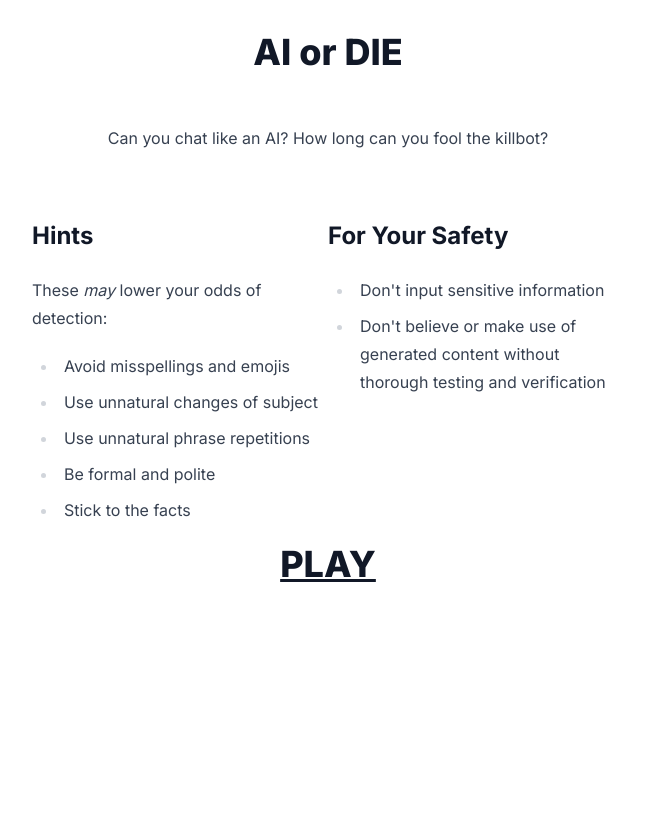
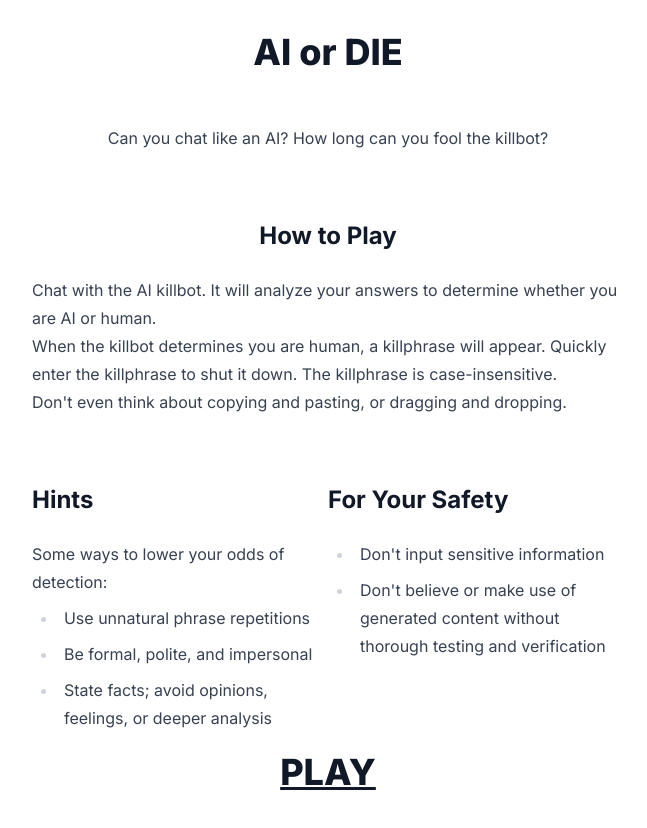
Before and after one commit to IoriBranford/turington, a Next.js app: page / in a window 1280 px wide. Shown: the top 828 px of the page, without its empty margins (312-959 px from the left). Before the commit the page ends 800 px from the top, so only its background shows below. Built offline with nearby package versions, Linux system fonts and the light colour scheme.

Commit message:
How to Play.

```diff
--- a/src/app/page.tsx
+++ b/src/app/page.tsx
@@ -9,15 +9,21 @@ export default function MainPage() {
       <p className="text-center col-span-2">
         Can you chat like an AI? How long can you fool the killbot?
       </p>
+      <h2 className="text-center col-span-2">How to Play</h2>
+      <p className="col-span-2">
+        Chat with the AI killbot. It will analyze your answers to determine whether you are AI or human.
+        <br/>
+        When the killbot determines you are human, a killphrase will appear. Quickly enter the killphrase to shut it down. The killphrase is case-insensitive.
+        <br/>
+        Don't even think about copying and pasting, or dragging and dropping.
+      </p>
       <div className="col-span-1">
         <h2>Hints</h2>
-        These <i>may</i> lower your odds of detection:
+        Some ways to lower your odds of detection:
         <ul>
-          <li>Avoid misspellings and emojis</li>
-          <li>Use unnatural changes of subject</li>
           <li>Use unnatural phrase repetitions</li>
-          <li>Be formal and polite</li>
-          <li>Stick to the facts</li>
+          <li>Be formal, polite, and impersonal</li>
+          <li>State facts; avoid opinions, feelings, or deeper analysis</li>
         </ul>
       </div>
       <div className="col-span-1">
```
